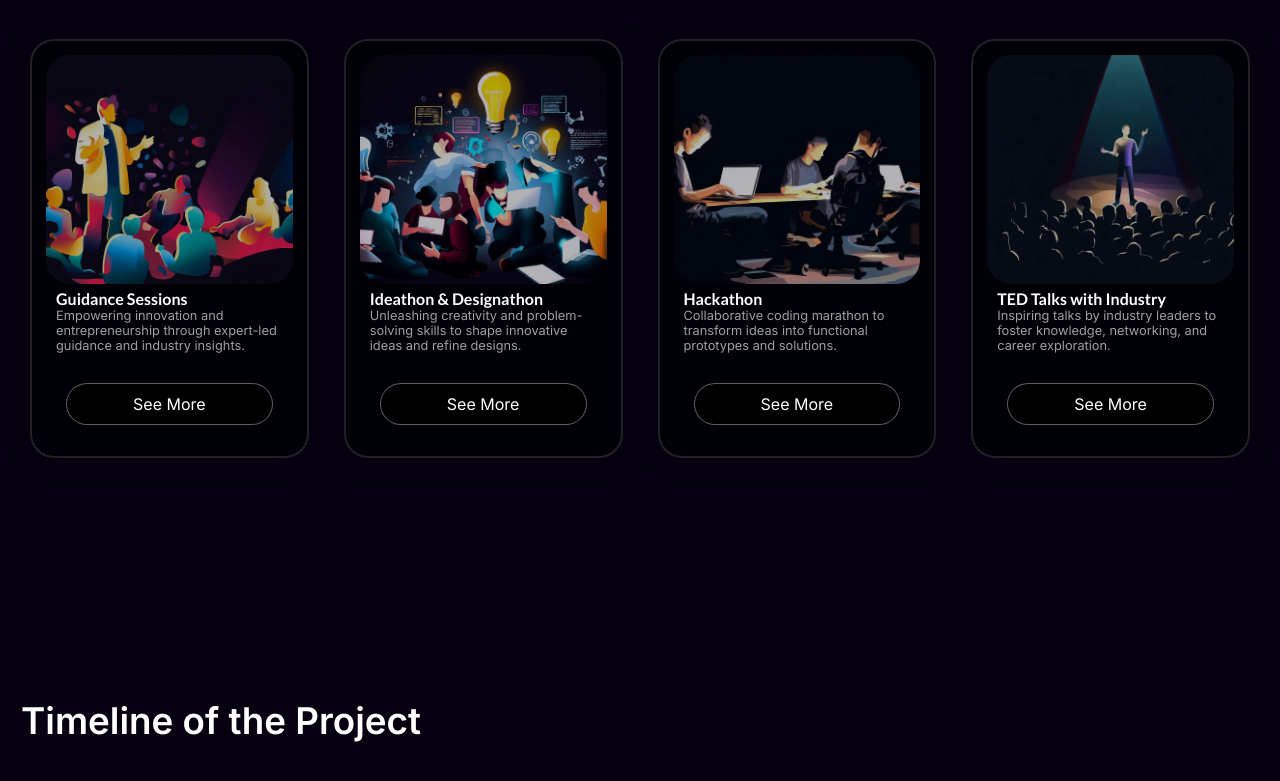
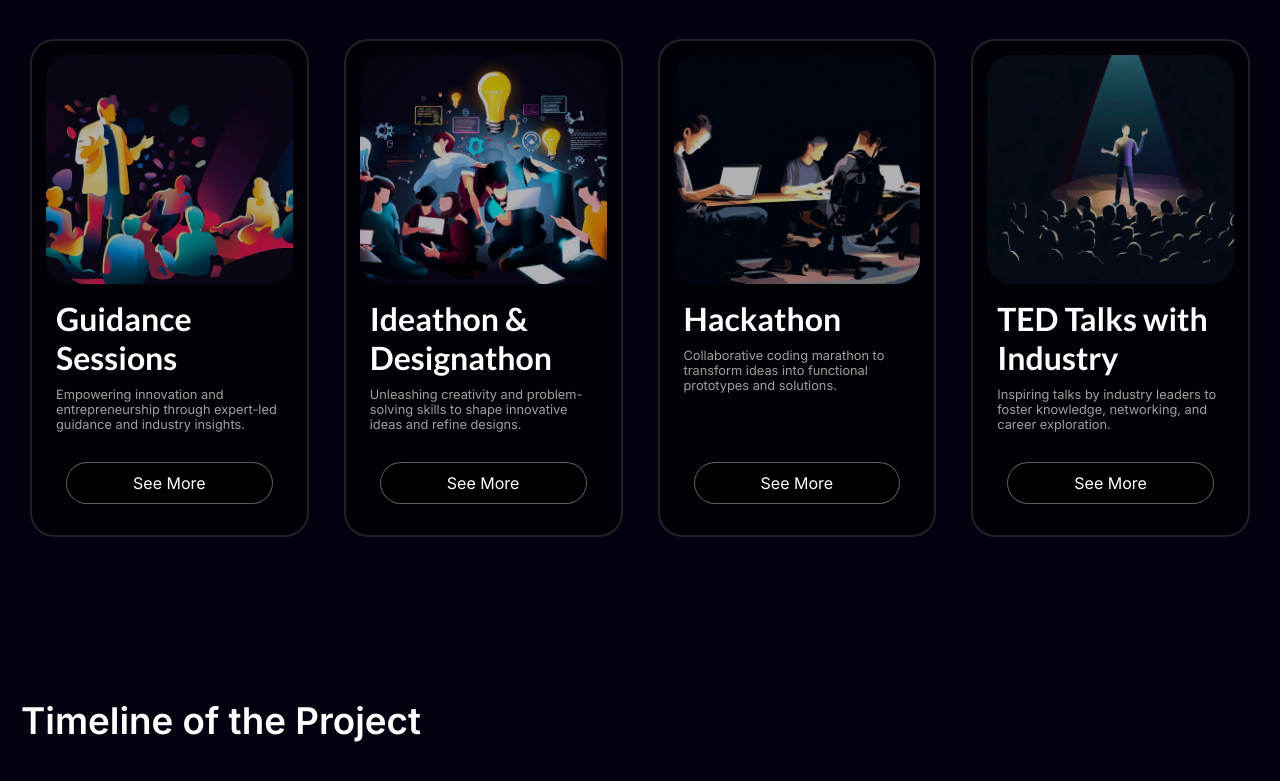
Before and after one commit to himansaE/ideanix, a Next.js app: page / in a window 1280 px wide. Shown: the part 962-1743 px from the top of the page. Built offline with nearby package versions, Linux system fonts and the light colour scheme.

Commit message:
fix card

```diff
--- a/src/components/home/stages_page.module.css
+++ b/src/components/home/stages_page.module.css
@@ -45,7 +45,10 @@
 .main_con {
   width: 100%;
 }
-
+.card_title {
+  font-size: 2em;
+  margin: 10px 0;
+}
 .card {
   position: relative;
   overflow: hidden;
--- a/src/components/home/stages_page.tsx
+++ b/src/components/home/stages_page.tsx
@@ -70,7 +70,7 @@
           style={{ backgroundImage: `url(${data.image})` }}
         />
         <div className={styles.content}>
-          <div className={cssClasses(styles.title, lato.className)}>
+          <div className={cssClasses(styles.card_title, lato.className)}>
             {data.name}
           </div>
           <div className={styles.tagline}>{data.tagline}</div>
```
